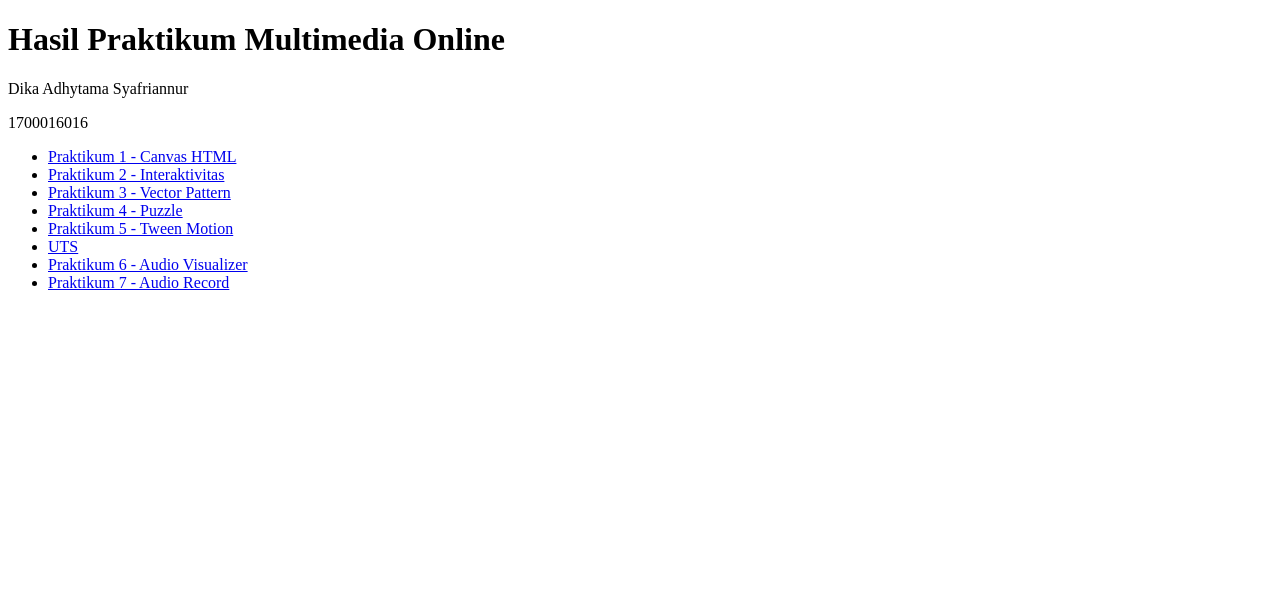
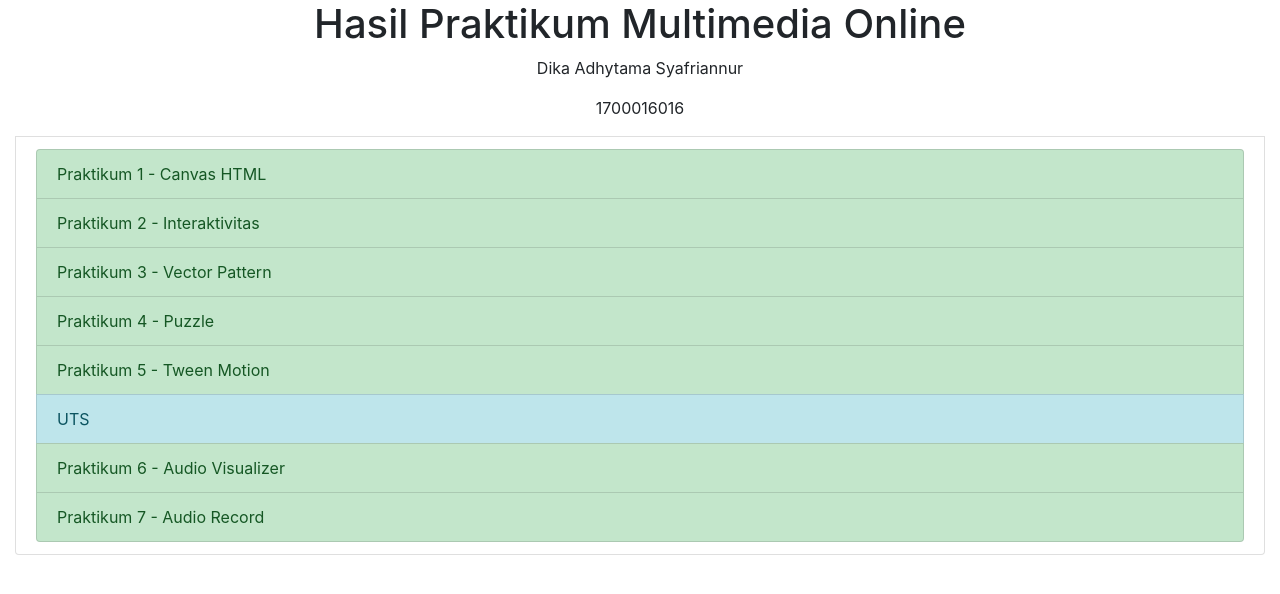
Before and after one commit to dikaadhytama/mulon, a plain HTML site: page index.html in a window 1280 px wide. Drawn offline with nearby package versions, Linux system fonts and the light colour scheme.

Commit message:
update index.html

```diff
--- a/index.html
+++ b/index.html
@@ -1,61 +1,76 @@
-<!DOCTYPE html>
-<html>
+<!doctype html>
+<html lang="en">
   <head>
+    <!-- Required meta tags -->
+    <meta charset="utf-8">
+    <meta name="viewport" content="width=device-width, initial-scale=1, shrink-to-fit=no">
+
+    <!-- Bootstrap CSS -->
+    <link rel="stylesheet" href="https://stackpath.bootstrapcdn.com/bootstrap/4.3.1/css/bootstrap.min.css" integrity="sha384-ggOyR0iXCbMQv3Xipma34MD+dH/1fQ784/j6cY/iJTQUOhcWr7x9JvoRxT2MZw1T" crossorigin="anonymous">
+
     <title>Pra Praktikum | Mulon</title>
-    </head>
-<body>
+  </head>
+  <body>
 
+<div class="container-fluid">
+
+<div align="center">
 
 <h1>Hasil Praktikum Multimedia Online </h1>
 <p>Dika Adhytama Syafriannur</p>
   <p>1700016016</p>
 
-  <ul>
-    <li>
+</div>
 
-      <a href="https://dikaadhytama.github.io/mulon/praktikum1.html">
+  <div align="left" class="list-group-item">
+      <a class="list-group-item list-group-item-action list-group-item-success" href="https://dikaadhytama.github.io/mulon/praktikum1.html">
         Praktikum 1 - Canvas HTML </a>
 
 
-    </li>
-    <li>
-    <a href="https://dikaadhytama.github.io/mulon/praktikum2.html">
-        Praktikum 2 - Interaktivitas </a>
-    </li>
-
-     <li>
-    <a href="https://dikaadhytama.github.io/mulon/praktikum3.html">
-        Praktikum 3 - Vector Pattern </a>
-    </li>
-
-     <li>
-    <a href="https://dikaadhytama.github.io/mulon/praktikum4.html">
-        Praktikum 4 - Puzzle </a>
-    </li>
-
-      <li>
-    <a href="https://dikaadhytama.github.io/mulon/praktikum5.html">
-        Praktikum 5 - Tween Motion </a>
-    </li>
-
-       <li>
-    <a href="https://dikaadhytama.github.io/mulon/uts.html">
-        UTS </a>
-    </li>
-
-     <li>
-    <a href="https://dikaadhytama.github.io/mulon/praktikum6.html">
-        Praktikum 6 - Audio Visualizer </a>
-    </li>
-
-     <li>
-    <a href="https://dikaadhytama.github.io/mulon/praktikum7.html">
-        Praktikum 7 - Audio Record </a>
-    </li>
 
 
-  </ul>
+    <a class="list-group-item list-group-item-action list-group-item-success" href="https://dikaadhytama.github.io/mulon/praktikum2.html">
+        Praktikum 2 - Interaktivitas </a>
 
 
-</body>
+
+    <a class="list-group-item list-group-item-action list-group-item-success" href="https://dikaadhytama.github.io/mulon/praktikum3.html">
+        Praktikum 3 - Vector Pattern </a>
+
+
+
+    <a class="list-group-item list-group-item-action list-group-item-success" href="https://dikaadhytama.github.io/mulon/praktikum4.html">
+        Praktikum 4 - Puzzle </a>
+
+
+
+    <a class="list-group-item list-group-item-action list-group-item-success" href="https://dikaadhytama.github.io/mulon/praktikum5.html">
+        Praktikum 5 - Tween Motion </a>
+
+
+
+    <a class="list-group-item list-group-item-action list-group-item-info" href="https://dikaadhytama.github.io/mulon/uts.html">
+        UTS </a>
+
+
+
+    <a class="list-group-item list-group-item-action list-group-item-success" href="https://dikaadhytama.github.io/mulon/praktikum6.html">
+        Praktikum 6 - Audio Visualizer </a>
+
+
+
+    <a class="list-group-item list-group-item-action list-group-item-success" href="https://dikaadhytama.github.io/mulon/praktikum7.html">
+        Praktikum 7 - Audio Record </a>
+</div>
+
+
+
+  </div>
+
+    <!-- Optional JavaScript -->
+    <!-- jQuery first, then Popper.js, then Bootstrap JS -->
+    <script src="https://code.jquery.com/jquery-3.3.1.slim.min.js" integrity="sha384-q8i/X+965DzO0rT7abK41JStQIAqVgRVzpbzo5smXKp4YfRvH+8abtTE1Pi6jizo" crossorigin="anonymous"></script>
+    <script src="https://cdnjs.cloudflare.com/ajax/libs/popper.js/1.14.7/umd/popper.min.js" integrity="sha384-UO2eT0CpHqdSJQ6hJty5KVphtPhzWj9WO1clHTMGa3JDZwrnQq4sF86dIHNDz0W1" crossorigin="anonymous"></script>
+    <script src="https://stackpath.bootstrapcdn.com/bootstrap/4.3.1/js/bootstrap.min.js" integrity="sha384-JjSmVgyd0p3pXB1rRibZUAYoIIy6OrQ6VrjIEaFf/nJGzIxFDsf4x0xIM+B07jRM" crossorigin="anonymous"></script>
+  </body>
 </html>
```
